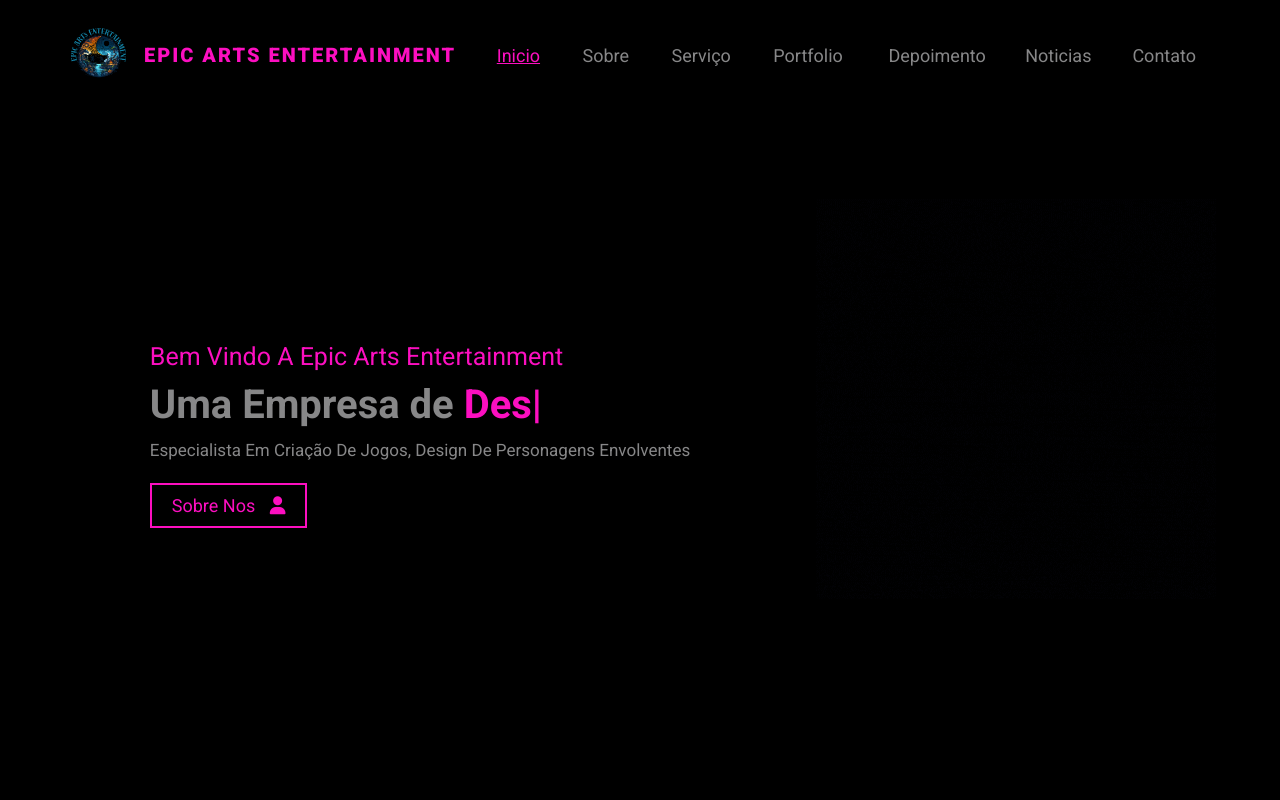
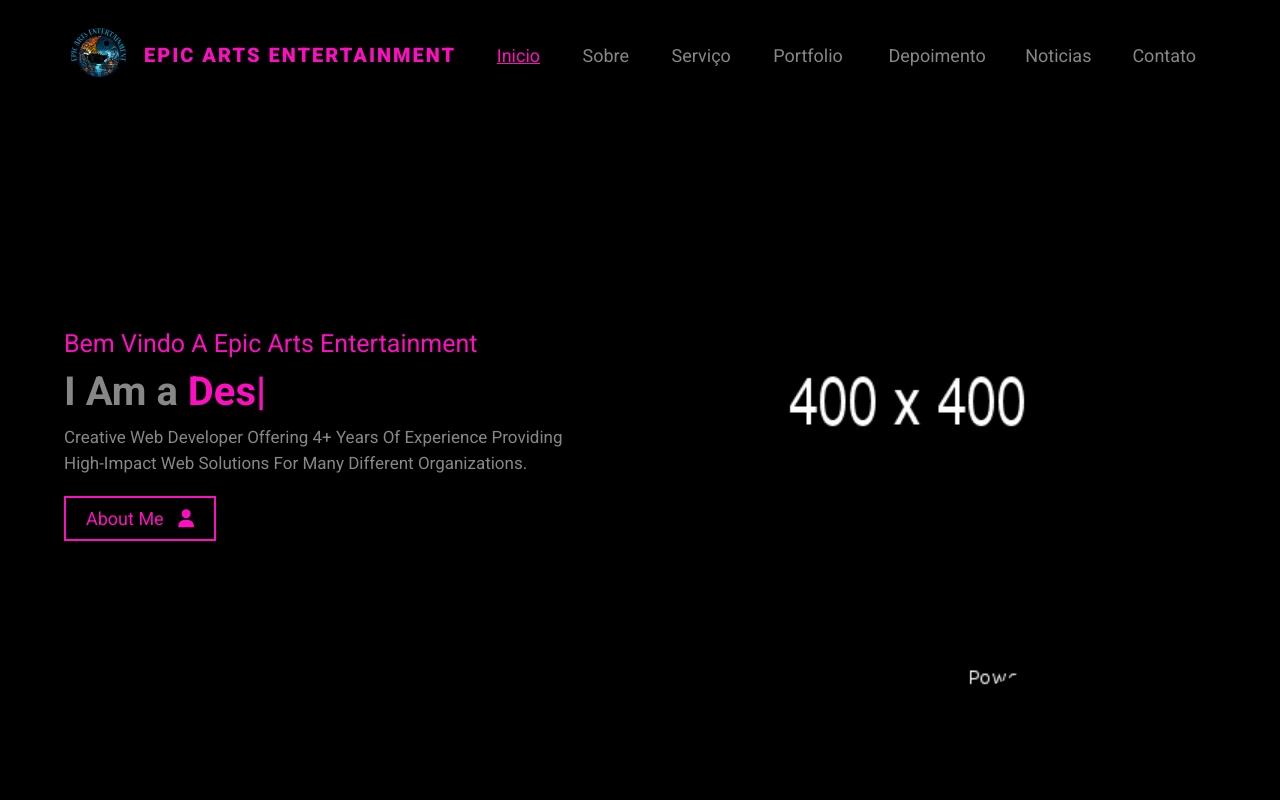
Before and after one commit to TheLegendOfBurst/Elora, a plain HTML site: page HTML/index.html in a window 1280 px wide. Shown: the top 800 px of the page. Drawn offline with Linux system fonts and the light colour scheme.

Commit message:
corrigindo home

```diff
--- a/HTML/index.html
+++ b/HTML/index.html
@@ -99,15 +99,15 @@
 
             <div class="content">
                 <div class="text">
-                    <h2>Bem Vindo a Epic Arts Entertainment</h2>
-                    <h1>Uma Empresa de <span class="typing-text"></span></h1>
-                    <p>Especialista em Criação de Jogos, Design de Personagens envolventes </p>
-                    <a href="#about" class="btn">Sobre Nos <i class="fas fa-user"></i></a>
+                    <h2>Bem Vindo a Epic Arts Entertainment</h1>
+                    <h1>I Am a <span class="typing-text"></span></h1>
+                    <p>Creative web developer offering 4+ years of experience providing high-impact web solutions for many different organizations.</p>
+                    <a href="#" class="btn">about me <i class="fas fa-user"></i></a>
                 </div>
             </div>
 
-            <div class="video-container">
-                <img src="assets/images/Logo/EA GIF.gif" alt="GIF alternativo caso o navegador não suporte GIFs">
+            <div class="image">
+                <img src="assets/images/Home/Home-Image.png" alt="Home-Image">
             </div>
 
         </div>
@@ -791,7 +791,7 @@
     <script>
         var typed = new Typed('.typing-text', {
 
-            strings: ['Desenvolvimento de Jogos Personalizados', 'Design de Personagens e Ambientes','Testes e Garantia de Qualidade (QA)', 'Suporte e Manutenção de Jogos e Consoles','Criação de Roteiro e Narrativa', 'Marketing e Lançamento de Jogos', ],
+            strings: ['Desenvolvimento de Jogos Personalizados', 'Design de Personagens e Ambientes','Testes e Garantia de Qualidade (QA)', 'Suporte e Manutenção de Jogos e Consoles','Criação de Roteiro e Narrativa', 'Marketing e Lançamento de Jogos' ],
             typeSpeed: 120,
             loop: true
         });
```
